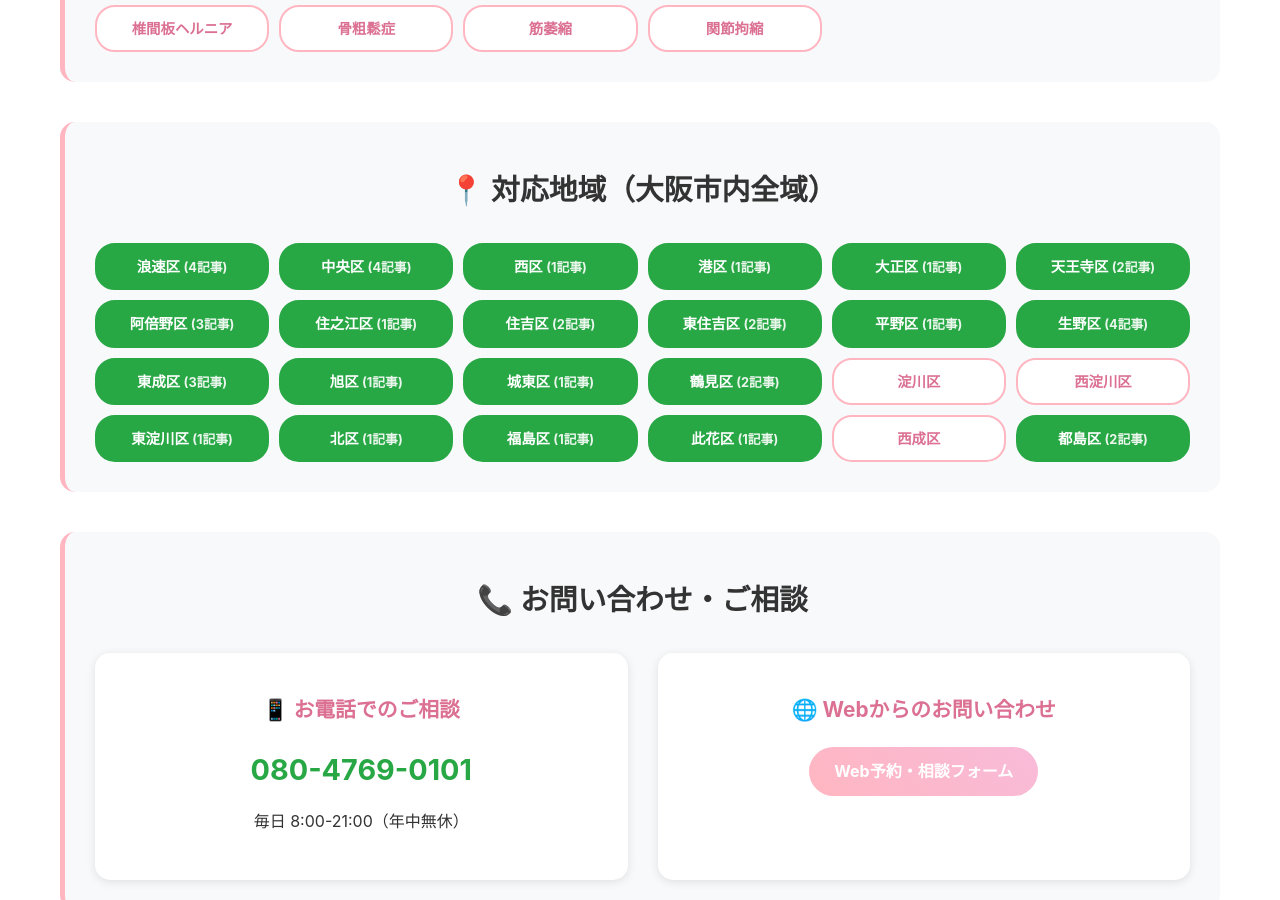
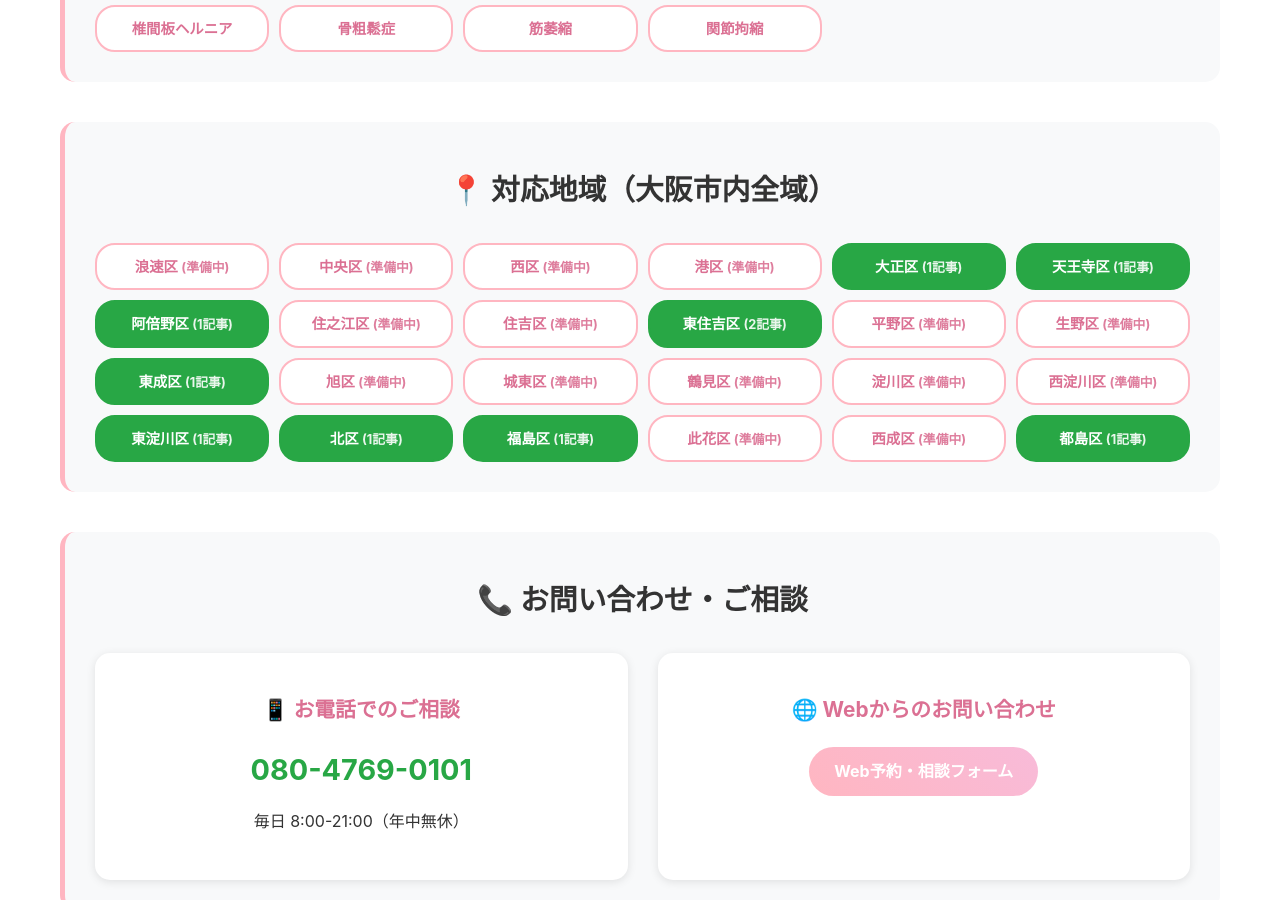
Before and after one commit to satoshi-kemmotsu/blog, a Jekyll site: the page built from index.html, in a window 1280 px wide and 900 px high, scrolled down 1065 px. Built offline with Jekyll 4.4.1, drawn with Linux system fonts in a browser that asks for light colours.

Commit message:
トップページ地域リンクをSEO最適化: 独立ページ形式に変更
変更内容:
- アンカーリンク: /archive/#area-北区
- ↓
- 独立ページ: /areas/北区/

SEO効果:
✅ 地域特化URL (24区×16症状 = 384ページ)
✅ 「○○区 訪問マッサージ」での上位表示
✅ ロングテールSEO強化
✅ 専用コンテンツページとしての価値向上

データ取得ロジックも最適化:
- より正確な記事数表示
- 記事のないエリアも「準備中」でリンク化

🤖 Generated with Claude Code

Co-Authored-By: Claude <noreply@anthropic.com>

```diff
--- a/index.html
+++ b/index.html
@@ -56,11 +56,11 @@ description: "大阪市での訪問マッサージ・在宅医療マッサージ
   <h2>📍 対応地域（大阪市内全域）</h2>
   <div class="areas-grid">
     {% for area in site.areas %}
-      {% assign area_posts = site.posts | where_exp: "post", "post.tags contains area" %}
+      {% assign area_posts = site.posts | where: "area", area %}
       {% if area_posts.size > 0 %}
-        <a href="/archive/#area-{{ area }}" class="area-tag active">{{ area }} <span class="count">({{ area_posts.size }}記事)</span></a>
+        <a href="/areas/{{ area }}/" class="area-tag active">{{ area }} <span class="count">({{ area_posts.size }}記事)</span></a>
       {% else %}
-        <span class="area-tag">{{ area }}</span>
+        <a href="/areas/{{ area }}/" class="area-tag">{{ area }} <span class="count">(準備中)</span></a>
       {% endif %}
     {% endfor %}
   </div>
```
